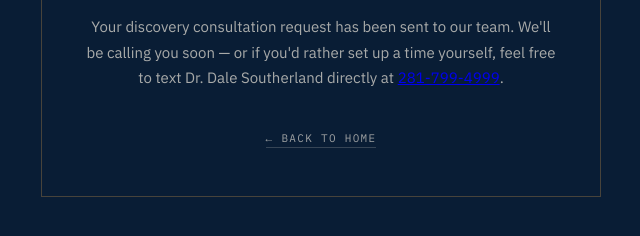
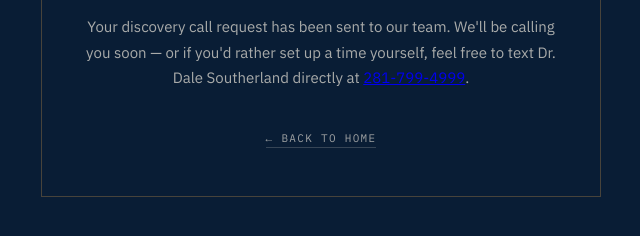
Before and after one commit to dradams0804CORE/core-partners-website, a website: page schedule.html in a window 1280 px wide. Shown: the part 364-600 px from the top of the page, without its empty margins (319-959 px from the left). Drawn offline with Linux system fonts and the light colour scheme.

Commit message:
Say discovery call instead of consultation

```diff
--- a/schedule.html
+++ b/schedule.html
@@ -75,7 +75,7 @@
   <div class="card">
     <div class="eyebrow">Request Received</div>
     <h1>Thanks, we'll be in touch soon.</h1>
-    <p>Your discovery consultation request has been sent to our team. We'll be calling you soon — or if you'd rather set up a time yourself, feel free to text Dr. Dale Southerland directly at <a href="tel:+12817994999">281-799-4999</a>.</p>
+    <p>Your discovery call request has been sent to our team. We'll be calling you soon — or if you'd rather set up a time yourself, feel free to text Dr. Dale Southerland directly at <a href="tel:+12817994999">281-799-4999</a>.</p>
     <a href="index.html" class="back">← Back to Home</a>
   </div>
 </body>
```
